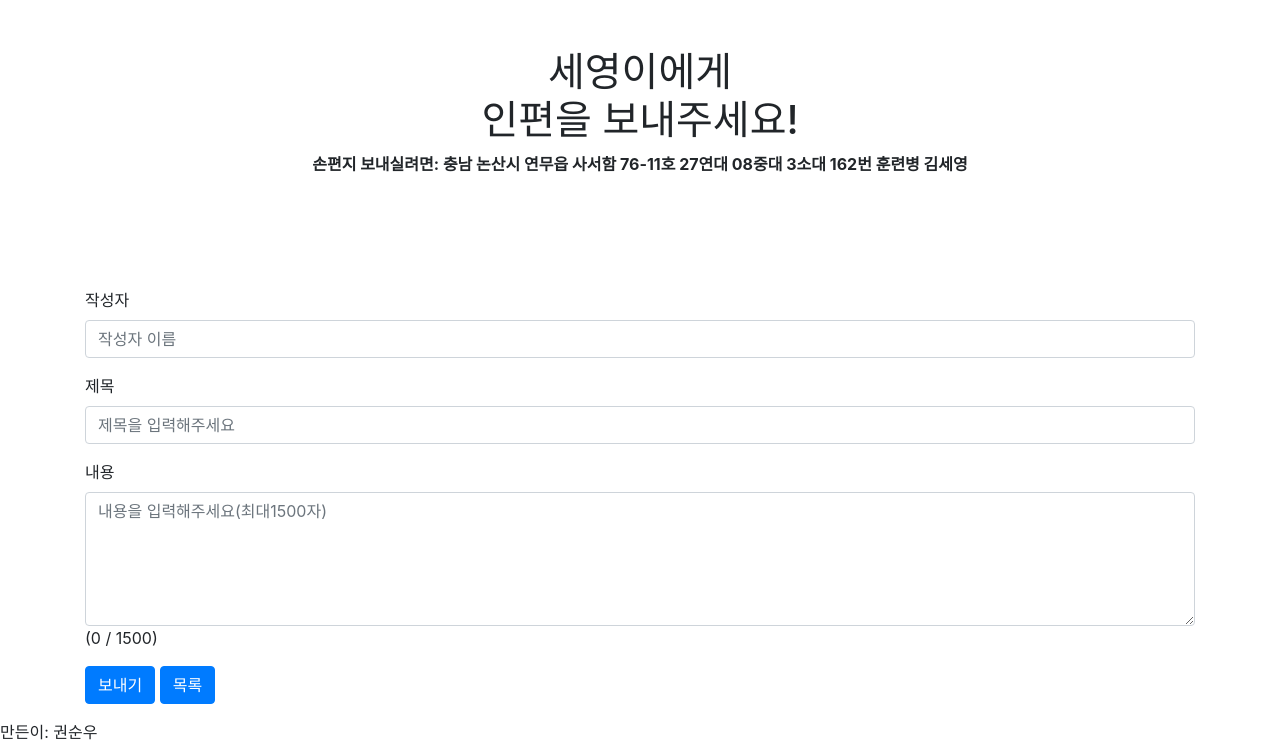
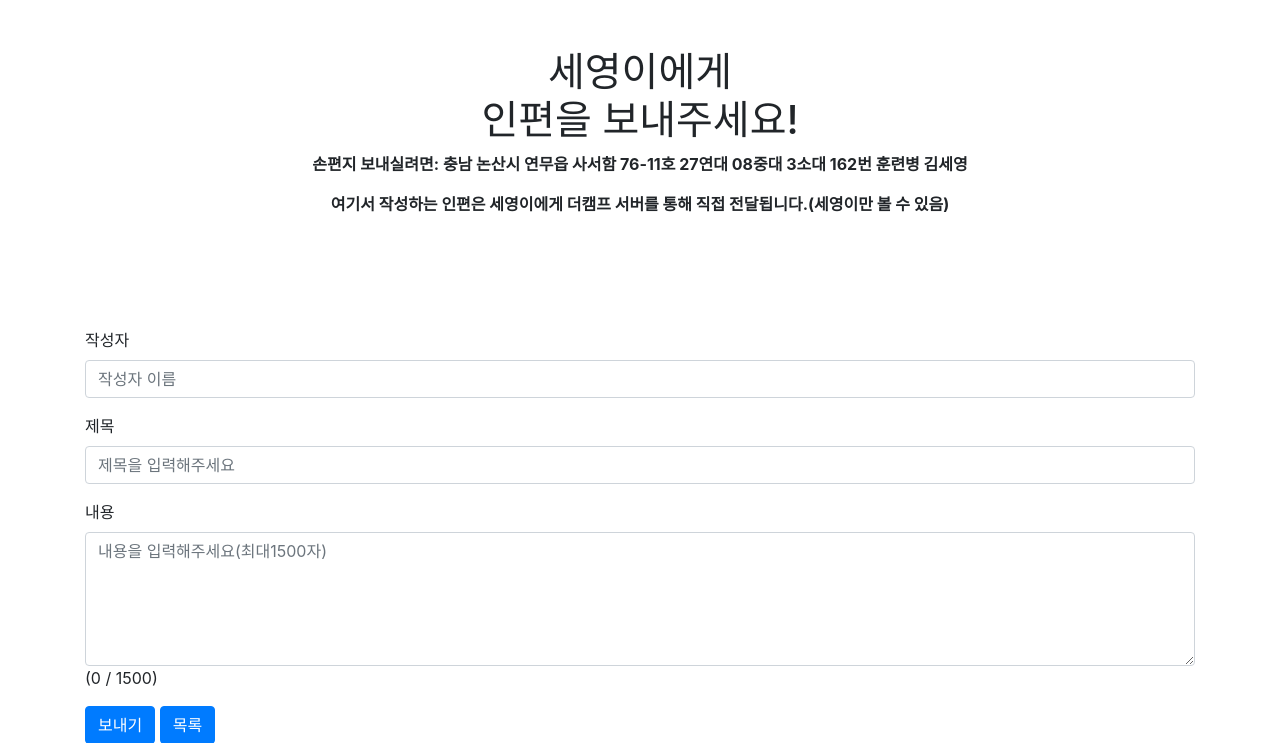
Before and after one commit to bighugefoot/testletter, a Django app: page /writer/letterwrite/ in a window 1280 px wide. Shown: the top 743 px of the page. Run offline with Django 3.2, Linux system fonts and the light colour scheme; some libraries are stand-ins or nearby versions.

Commit message:
21.07.19

```diff
--- a/writer/templates/letterwrite.html
+++ b/writer/templates/letterwrite.html
@@ -7,6 +7,7 @@
         <div class="col-12 text-center">
             <h1>세영이에게 <br>인편을 보내주세요!</h1>
             <p><b>손편지 보내실려면: 충남 논산시 연무읍 사서함 76-11호 27연대 08중대 3소대 162번 훈련병 김세영</b></p>
+            <p><b>여기서 작성하는 인편은 세영이에게 더캠프 서버를 통해 직접 전달됩니다.(세영이만 볼 수 있음)</b></p>
         </div>
     </div>
 
```
